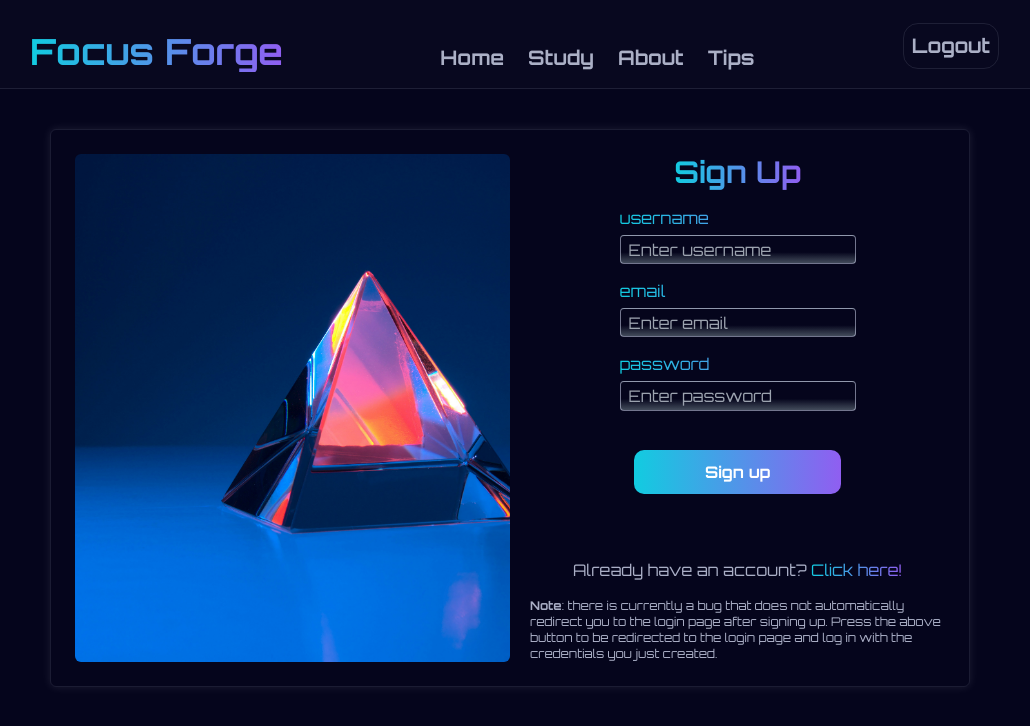
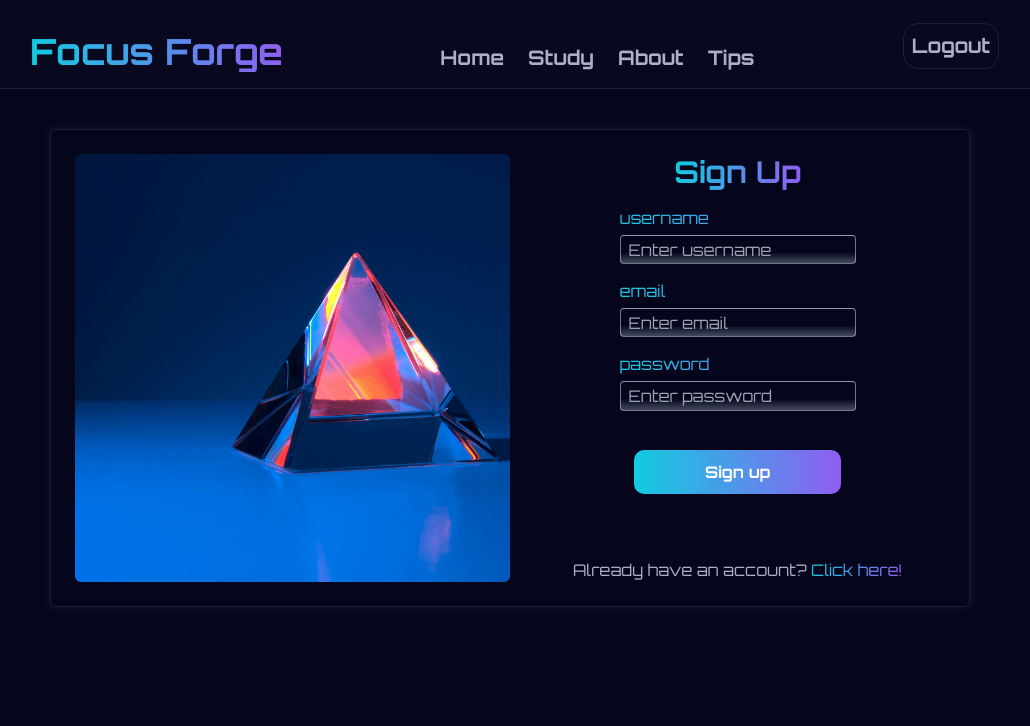
Before and after one commit to jakekressley/Focus-Forge, a Next.js app: page /signup in a window 1280 px wide. Shown: the top 726 px of the page, without its empty margins (130-1160 px from the left). Built offline with nearby package versions, Linux system fonts and the light colour scheme; no server answers.

Commit message:
removed bug notes and fixed signup redirect

```diff
--- a/app/login/page.tsx
+++ b/app/login/page.tsx
@@ -86,7 +86,6 @@ export default function SignupPage() {
 						Don't have an account? {" "}
 						<Link href="/signup" className="--header-name text-offwhite">Click here!</Link>
 					</span>
-					<p className="text-xs mt-4 text-offwhite"><span className="font-bold">Note</span>: there is currently a bug that does not automatically redirect you after signing in. Simply press the signin button again and you will be signed in properly.</p>
         </form>
       </div>
     </div>
--- a/app/signup/page.tsx
+++ b/app/signup/page.tsx
@@ -27,7 +27,7 @@ export default function SignupPage() {
     try {
       const response = await axios.post("/api/users/signup", user);
       console.log("made it through");
-      router.push("/");
+      router.push("/login");
     } catch (error: any) {
       console.log("Signup failed", error.message);
     }
@@ -106,7 +106,6 @@ export default function SignupPage() {
               Click here!
             </Link>
           </span>
-          <p className="text-xs mt-4 text-offwhite"><span className="font-bold">Note</span>: there is currently a bug that does not automatically redirect you to the login page after signing up. Press the above button to be redirected to the login page and log in with the credentials you just created.</p>
         </form>
       </div>
     </div>
```
